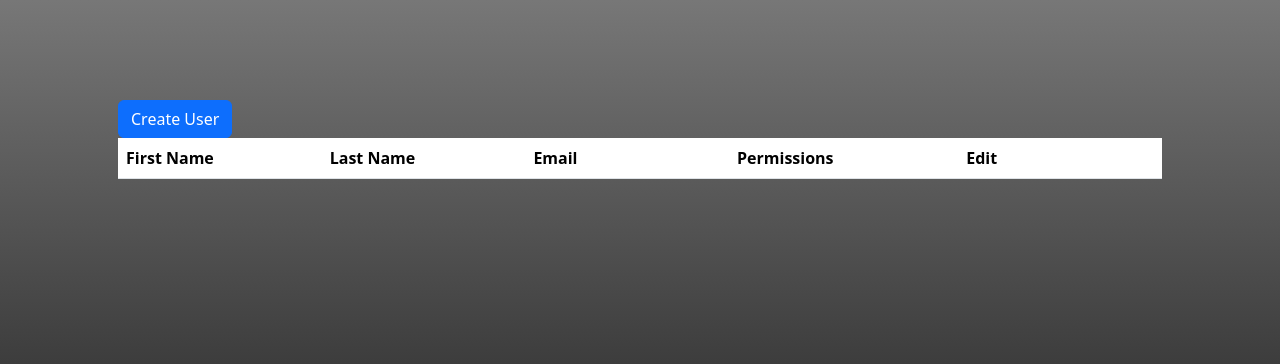
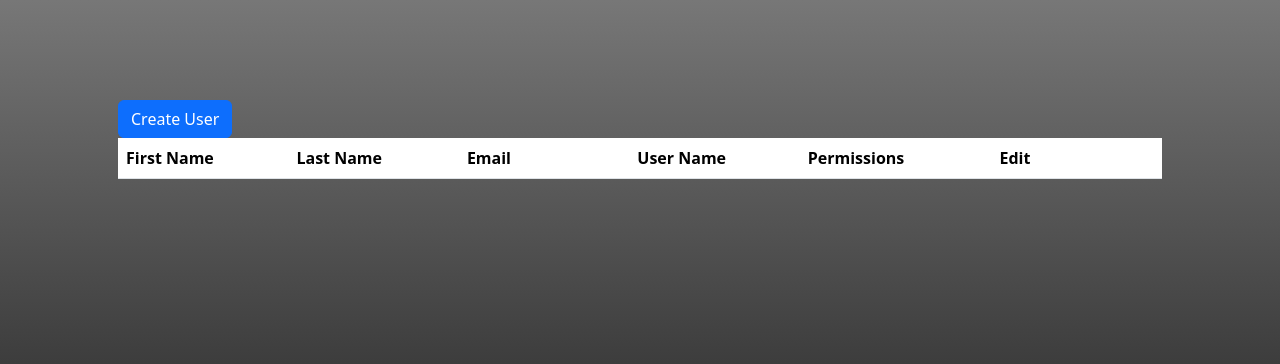
Before and after one commit to chadapopp/Digital-Wallchart, a Flask app: page /show_all_users in a window 1280 px wide. Shown: the part 56-420 px from the top of the page. Run offline with Flask 3, Linux system fonts and the light colour scheme; data that the repository does not hold is empty.

Commit message:
Update all_users.html

```diff
--- a/flask_app/templates/users/all_users.html
+++ b/flask_app/templates/users/all_users.html
@@ -10,6 +10,7 @@
                     <th scope="col">First Name</th>
                     <th scope="col">Last Name</th>
                     <th scope="col">Email</th>
+                    <th scope="col">User Name</th>
                     <th scope="col">Permissions</th>
                     <th scope="col">Edit</th>
                 </tr>
@@ -20,6 +21,7 @@
                     <td>{{ user.first_name }}</td>
                     <td>{{ user.last_name }}</td>
                     <td>{{ user.email }}</td>
+                    <td>{{user.user_name}}</td>
                     <td>{{ user.role }}</td>
                     <td>
                         <a href="/edit_user/{{user.id}}" class="btn btn-secondary">Edit User</a>
```
